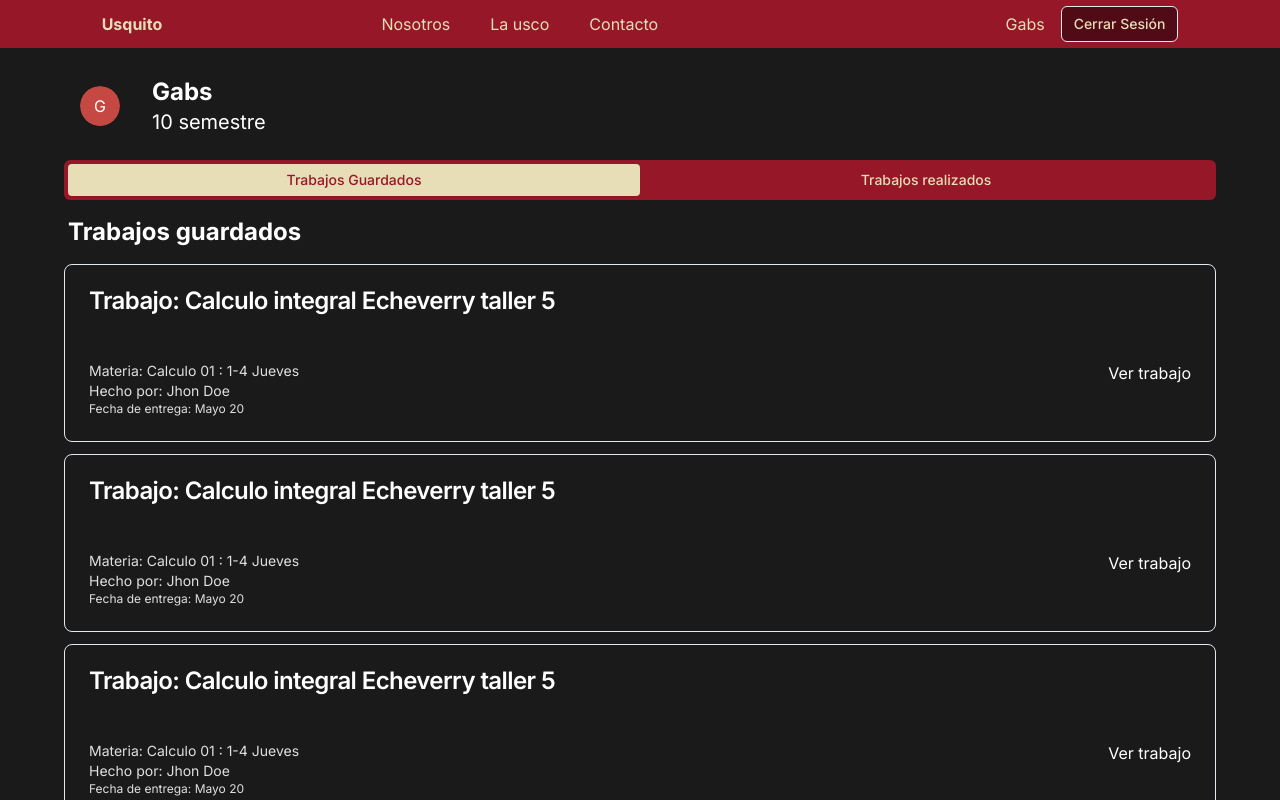
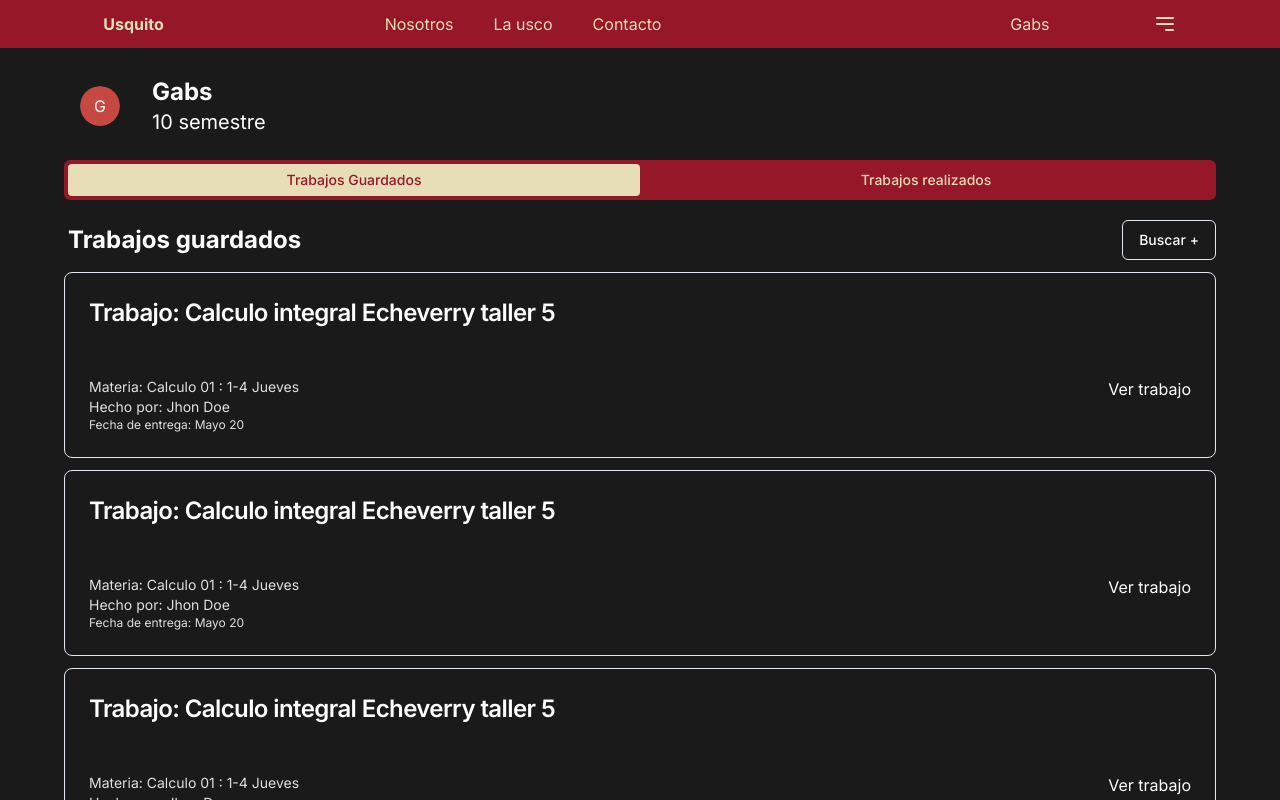
Before and after one commit to SamuelPR21/conecntando-mentores-front, a Next.js app: page /dashboard in a window 1280 px wide. Shown: the top 800 px of the page. Built offline with nearby package versions, Linux system fonts and the light colour scheme.

Commit message:
Continuing details

```diff
--- a/app/(root)/page.tsx
+++ b/app/(root)/page.tsx
@@ -7,15 +7,22 @@ export default function Home() {
   return (
     <main className=" min-h-screen ">
 
-      <div className="w-full min-h-[300px] flex
+      <div className="w-full min-h-[250px] md:min-h-[300px] flex
       items-center bg-hero-pattern  object-cover">
-        <h1 className="text-8xl p-12 font-bold bg-background opacity-90">
+        <div className=" p-6 md:p-12 bg-background opacity-90">
+          <h1 className=" font-bold lg:text-8xl text-4xl">
           LA USQUITO AYUDA
-        </h1>
+          </h1>
+
+          <p className=" mt-2">
+            Tu plataforma de ayuda para trabajos de la usco en un solo lugar
+          </p>
+        </div>
+
       </div>
 
-      <div className="mt-14 flex flex-col items-center justify-center my-5 xl:my-12 px-8">
-        <h1 className="xl:text-6xl text-4xl mb-14 text-primary-foreground">
+      <div className="lg:mt-14 md:mt-10 mt-7 flex flex-col items-center justify-center xl:my-12 px-8">
+        <h1 className="xl:text-6xl text-4xl mb-7 md:mt-10 lg:mb-14 text-primary-foreground">
           Noticias de Software
         </h1>
           <News />
--- a/components/shared/DashboardTabs.tsx
+++ b/components/shared/DashboardTabs.tsx
@@ -1,15 +1,8 @@
 import React from 'react'
 
 import { Tabs, TabsContent, TabsList, TabsTrigger } from "@/components/ui/tabs"
-import {
-    Card,
-    CardContent,
-    CardDescription,
-    CardFooter,
-    CardHeader,
-    CardTitle,
-  } from "@/components/ui/card"
-  import { Button } from '../ui/button'
+
+import { Button } from '../ui/button'
 import Trabajos from './Trabajos'
 
 const DashboardTabs = () => {
@@ -21,15 +14,38 @@ const DashboardTabs = () => {
         <TabsTrigger value="made">Trabajos realizados</TabsTrigger>
       </TabsList>
       <TabsContent value="saved">
+      <header className='flex justify-between items-center'>
         <h1
-            className='text-2xl font-bold my-4  pl-1'
-        >Trabajos guardados </h1>
+         className='text-2xl font-bold my-4  pl-1'
+        >
+          Trabajos guardados
+        </h1>
+          <Button
+            variant={'outline'}
+            className='bg-transparent '
+          >Buscar +</Button>
+        </header>
         <Trabajos />
       </TabsContent>
       <TabsContent value="made">
+
+        <header className='flex justify-between items-center'>
         <h1
          className='text-2xl font-bold my-4  pl-1'
-        >Trabajos Realizados</h1>
+        >
+          Trabajos Realizados
+        </h1>
+          <Button
+            variant={'outline'}
+            className='hidden bg-transparent md:block'
+          >Crear nuevo trabajo</Button>
+          <Button
+            variant={'outline'}
+            className='block md:hidden bg-transparent'
+          >
+            +
+          </Button>
+        </header>
         <Trabajos />
       </TabsContent>
     </Tabs>
--- a/components/shared/Navbar.tsx
+++ b/components/shared/Navbar.tsx
@@ -1,6 +1,7 @@
 import React from 'react'
 import Link from 'next/link'
 import { Button } from '../ui/button'
+import { Sheet, SheetContent, SheetFooter, SheetHeader, SheetTitle, SheetTrigger } from '@/components/ui/sheet'
 
 
 
@@ -30,11 +31,12 @@ return (
                 </ul>
             </div>
             {location === 'auth' ? (
-                <div></div>
+                <div>
+                    Bienvenido a Usquito...
+                </div>
             ) : location === 'profile' ? (
                 <div className='gap-4 items-center flex ml-32'>
                     <p>Gabs</p>
-                    <Button variant={'outline'} size={'sm'}>Cerrar Sesión</Button>
                 </div>
             ) : (
                 <div className='gap-4 flex ml-32'>
@@ -46,6 +48,65 @@ return (
                     </Button>
                 </div>
             )}
+            {
+                location === 'profile' && (
+                    <Sheet>
+                <SheetTrigger>
+                    <svg
+                      className="w-6 h-6"
+                      fill="none"
+                      stroke="currentColor"
+                      viewBox="0 0 24 24"
+                      xmlns="http://www.w3.org/2000/svg"
+                    >
+                      <path
+                        strokeLinecap="round"
+                        strokeLinejoin="round"
+                        strokeWidth={2}
+                        d="M4 6h16M4 12h16m-7 6h7"
+                      />
+                    </svg>
+
+                </SheetTrigger>
+
+                <SheetContent className='w-64 flex flex-col justify-between' >
+                    <div>
+                        <SheetHeader>
+                            <SheetTitle>Menu</SheetTitle>
+                        </SheetHeader>
+
+                            <ul className=' mt-4 flex flex-col gap-5 pl-3'>
+                                <li>
+                                    <Link href='/profile'>Perfil</Link>
+                                </li>
+                                <li>
+                                    <Link href='/profile/trabajos'>Buscar Trabajos</Link>
+                                </li>
+                                <li>
+                                    <Link href='/profile/trabajos/nuevo'>Nuevo Trabajo</Link>
+                                </li>
+                                <li>
+                                    <Link href='/profile/trabajos/nuevo'>Nosotros</Link>
+                                </li>
+                                <li>
+                                    <Link href='/profile/trabajos/nuevo'>La usco</Link>
+                                </li>
+                                <li>
+                                    <Link href='/profile/trabajos/nuevo'>Contacto</Link>
+                                </li>
+                            </ul>
+                    </div>
+                        <SheetFooter>
+                            <Button variant={'outline'}>
+                                <Link href='/logout'>Cerrar sesion</Link>
+                            </Button>
+                        </SheetFooter>
+                </SheetContent>
+
+
+              </Sheet>
+                )
+            }
 
         </nav>
     </div>
--- a/components/shared/News.tsx
+++ b/components/shared/News.tsx
@@ -13,7 +13,7 @@ import {
 
 const News = () => {
   return (
-    <div className='grid 2xl:grid-cols-4 grid-cols-1 md:grid-cols-3 md:gap-10 gap-3'>
+    <div className='w-[90%] grid 2xl:grid-cols-4 grid-cols-1 md:grid-cols-3 md:gap-10 gap-5'>
         {cardsData.map((card) => (
 
             <Card className="h-full" key={card.id}>
@@ -24,7 +24,7 @@ const News = () => {
                         alt={card.name}
                     />
                 </CardHeader>
-                <CardContent>
+                <CardContent className=''>
                     <CardTitle>{card.name}</CardTitle>
                     <CardDescription>{card.description}</CardDescription>
                 </CardContent>
--- a/components/shared/Trabajos.tsx
+++ b/components/shared/Trabajos.tsx
@@ -21,7 +21,9 @@ return (
                 className='border bg-transparent'
                 key={trabajo.id}>
                 <CardHeader>
-                    <CardTitle>Trabajo: {trabajo.name}</CardTitle>
+                    <CardTitle
+                        className='text-xl lg:text-2xl'
+                    >Trabajo: {trabajo.name}</CardTitle>
                 </CardHeader>
                 <CardContent className='flex justify-between'>
                     <div>
--- a/components/ui/card.tsx
+++ b/components/ui/card.tsx
@@ -23,7 +23,7 @@ const CardHeader = React.forwardRef<
 >(({ className, ...props }, ref) => (
   <div
     ref={ref}
-    className={cn("flex flex-col space-y-1.5 p-6", className)}
+    className={cn("flex flex-col space-y-1.5 p-2 md:p-6", className)}
     {...props}
   />
 ))
@@ -60,7 +60,7 @@ const CardContent = React.forwardRef<
   HTMLDivElement,
   React.HTMLAttributes<HTMLDivElement>
 >(({ className, ...props }, ref) => (
-  <div ref={ref} className={cn("p-6", className)} {...props} />
+  <div ref={ref} className={cn("md:p-6 p-2", className)} {...props} />
 ))
 CardContent.displayName = "CardContent"
 
@@ -70,7 +70,7 @@ const CardFooter = React.forwardRef<
 >(({ className, ...props }, ref) => (
   <div
     ref={ref}
-    className={cn("flex items-center p-6 pt-0", className)}
+    className={cn("flex items-center p-2 md:p-6 pt-0", className)}
     {...props}
   />
 ))
```
Also changed, not shown: app/(auth)/layout.tsx (+1 -1 lines).
